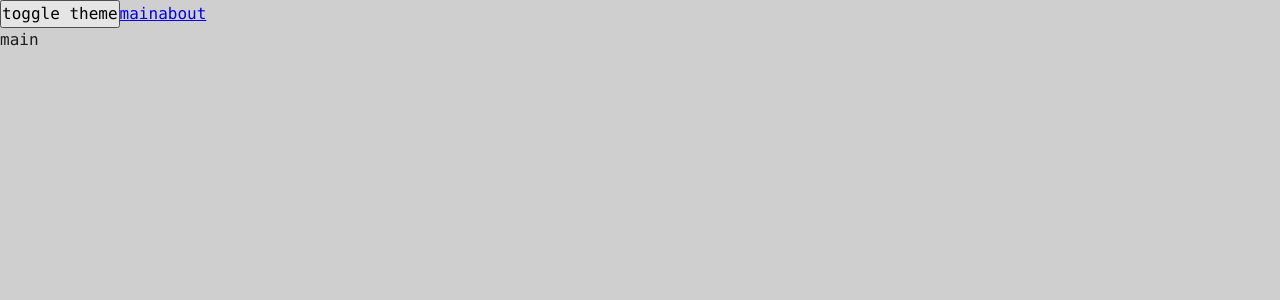
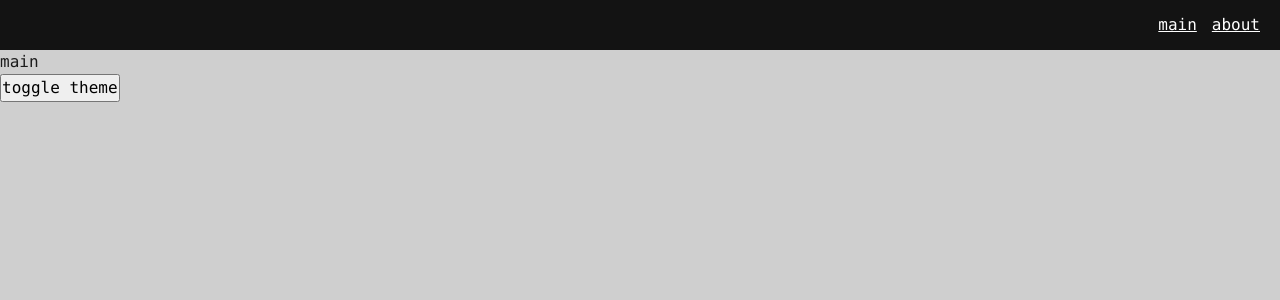
Before and after one commit to eunicsi/enterprise-project, a React app: page / in a window 1280 px wide. Shown: the top 300 px of the page. Built offline with nearby package versions, Linux system fonts and the light colour scheme.

Commit message:
added applink shared ui component

```diff
--- a/src/app/App.tsx
+++ b/src/app/App.tsx
@@ -1,22 +1,17 @@
-import { Route, Routes } from 'react-router-dom';
 import './styles/index.scss';
-import { Link } from 'react-router-dom';
-import { Suspense } from 'react';
 import { useTheme } from './providers/ThemeProvider/lib/useTheme';
 import { classNames } from '../shared/lib/classNames/classNames';
-import { MainPage } from 'pages/MainPage';
-import { AboutPage } from 'pages/AboutPage';
 import { AppRouter } from './providers/router';
+import { Navbar } from 'widgets/Navbar';
 
 const App = () => {
 	const {theme, toggleTheme } = useTheme();
 
 	return (
 		<div className={classNames('app', {}, [theme])}>
+			<Navbar />
+			<AppRouter />
 			<button onClick={toggleTheme}>toggle theme</button>
-			<Link to='/'>main</Link>
-			<Link to='/about'>about</Link>
-			<AppRouter />
 		</div>
 	);
 };
--- a/src/app/providers/router/ui/AppRouter.tsx
+++ b/src/app/providers/router/ui/AppRouter.tsx
@@ -1,5 +1,3 @@
-import { AboutPage } from 'pages/AboutPage';
-import { MainPage } from 'pages/MainPage';
 import { Suspense } from 'react';
 import { Route, Routes } from 'react-router-dom';
 import { routeConfig } from 'shared/config/routeConfig/routeConfig';
--- a/src/app/styles/themes/dark.scss
+++ b/src/app/styles/themes/dark.scss
@@ -1,6 +1,10 @@
 .app.dark {
 	--bg-color: rgb(19, 19, 19);
+	--inverted-bg-color: rgb(207, 207, 207);
 
 	--primary-color: rgb(255, 255, 255);
 	--secondary-color: rgba(145, 145, 145);
+
+	--inverted-primary-color: rgb(27, 27, 27);
+	--inverted-secondary-color: rgba(104, 104, 104);
 }
--- a/src/app/styles/themes/light.scss
+++ b/src/app/styles/themes/light.scss
@@ -1,6 +1,10 @@
 .app.light {
 	--bg-color: rgb(207, 207, 207);
+	--inverted-bg-color: rgb(19, 19, 19);
 
 	--primary-color: rgb(27, 27, 27);
 	--secondary-color: rgba(104, 104, 104);
+
+	--inverted-primary-color: rgb(255, 255, 255);
+	--inverted-secondary-color: rgba(145, 145, 145);
 }
--- a/src/app/styles/variables/global.scss
+++ b/src/app/styles/variables/global.scss
@@ -8,4 +8,6 @@
 	--font-size-l: 24px;
 	--font-line-l: 32px;
 	--font-l: var(--font-size-l) / var(--font-line-l) var(--font-family-main);
+
+	--navbar-height: 50px;
 }
--- a/src/shared/lib/classNames/classNames.ts
+++ b/src/shared/lib/classNames/classNames.ts
@@ -1,9 +1,9 @@
 type Mods = Record<string, boolean | string>;
 
-export function classNames(cls: string, mods: Mods, additional: string[]): string {
+export function classNames(cls: string, mods: Mods = {}, additional: string[] = []): string {
 	return [
 		cls,
-		...additional,
+		...additional.filter(Boolean),
 		Object.entries(mods)
 			.filter(([className, value]) => Boolean(value))
 			.map(([className]) => className)
--- /dev/null
+++ b/src/shared/ui/AppLink/AppLink.module.scss
@@ -0,0 +1,11 @@
+.AppLink {
+	color: var(--primary-color);
+}
+
+.primary {
+	color: var(--primary-color);
+}
+
+.secondary {
+	color: var(--inverted-primary-color);
+}
--- /dev/null
+++ b/src/shared/ui/AppLink/AppLink.tsx
@@ -0,0 +1,37 @@
+import { classNames } from 'shared/lib/classNames/classNames';
+import * as cls from './AppLink.module.scss';
+import { Link, LinkProps } from 'react-router-dom';
+import { FC } from 'react';
+
+export enum AppLinkTheme {
+	PRIMARY = 'primary',
+	SECONDARY = 'secondary',
+}
+
+interface AppLinkProps extends LinkProps {
+	className?: string;
+	children: React.ReactNode;
+	theme?: AppLinkTheme;
+}
+
+const AppLink: FC<AppLinkProps> = (props) => {
+	const {
+		to,
+		className,
+		children,
+		theme = AppLinkTheme.PRIMARY,
+		...otherProps
+	} = props;
+
+	return (
+		<Link
+			to={to}
+			className={classNames(cls.AppLink, {}, [className, cls[theme]])}
+			{...otherProps}
+		>
+			{children}
+		</Link>
+	);
+};
+
+export default AppLink;
--- /dev/null
+++ b/src/widgets/Navbar/index.ts
@@ -0,0 +1,5 @@
+import { Navbar } from "./ui/Navbar"
+
+export {
+	Navbar,
+}
--- /dev/null
+++ b/src/widgets/Navbar/ui/Navbar.module.scss
@@ -0,0 +1,16 @@
+.Navbar {
+	width: 100%;
+	height: var(--navbar-height);
+	background: var(--inverted-bg-color);
+	display: flex;
+	align-items: center;
+	padding: 20px;
+}
+
+.links {
+	margin-left: auto;
+}
+
+.mainLink {
+	margin-right: 15px;
+}
--- /dev/null
+++ b/src/widgets/Navbar/ui/Navbar.tsx
@@ -0,0 +1,18 @@
+import { classNames } from 'shared/lib/classNames/classNames';
+import * as cls from './Navbar.module.scss';
+import AppLink, { AppLinkTheme } from 'shared/ui/AppLink/AppLink';
+
+interface NavbarProps {
+	className?: string;
+}
+
+export const Navbar = ({ className }: NavbarProps) => {
+	return (
+		<div className={classNames(cls.Navbar, {}, [className])}>
+			<div className={cls.links}>
+				<AppLink theme={AppLinkTheme.SECONDARY} to='/' className={cls.mainLink}>main</AppLink>
+				<AppLink theme={AppLinkTheme.SECONDARY} to='/about'>about</AppLink>
+			</div>
+		</div>
+	);
+};
```
